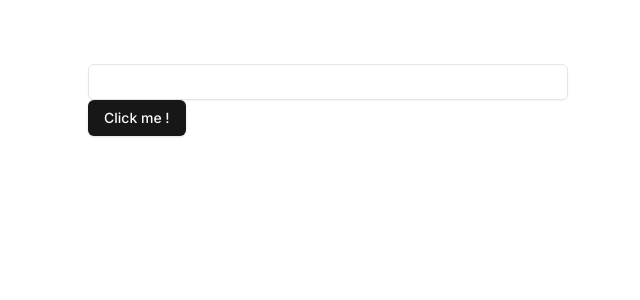
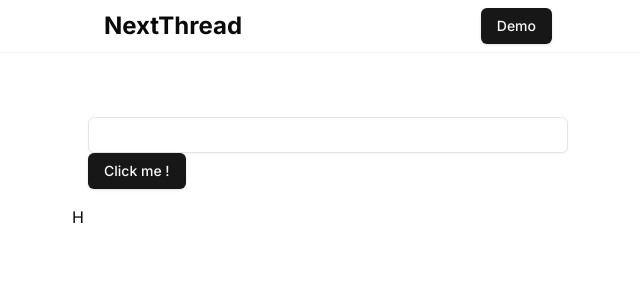
Before and after one commit to Yooo31/nextthread, a Next.js app: page / in a window 1280 px wide. Shown: the top 300 px of the page, without its empty margins (312-952 px from the left). Built offline with nearby package versions, Linux system fonts and the light colour scheme.

Commit message:
Add header

```diff
--- a/app/layout.tsx
+++ b/app/layout.tsx
@@ -3,6 +3,7 @@
 import "./globals.css";
 import { ThemeProvider } from "@/src/theme/ThemeProvider";
 import clsx from "clsx";
+import { Header } from "@/src/feature/layout/Header";
 
 const inter = Inter({ subsets: ["latin"] });
 
@@ -21,9 +22,10 @@
       <body className={clsx(inter.className, 'bg-background h-full')}>
         <ThemeProvider attribute="class" defaultTheme="system" enableSystem>
           <div className="flex flex-col h-full">
+            <Header />
             <div className="flex-1 max-w-lg m-auto py-12 w-full">
               {children}
-            </div>
+            H</div>
           </div>
         </ThemeProvider>
       </body>
--- /dev/null
+++ b/src/feature/layout/Header.tsx
@@ -0,0 +1,13 @@
+import { Button } from '@/components/ui/button'
+import React from 'react'
+
+export const Header = async () => {
+  return (
+    <header className='border-b border-b-accent'>
+      <div className="container flex items-center py-2 max-w-lg m-auto gap-1">
+        <h2 className="text-2xl font-bold mr-auto">NextThread</h2>
+        <Button>Demo</Button>
+      </div>
+    </header>
+  )
+}
```
